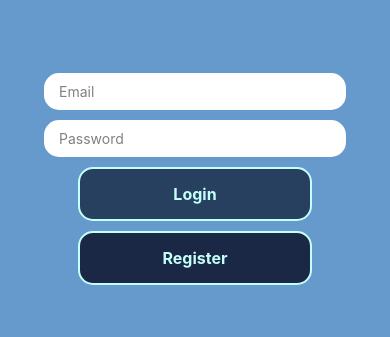
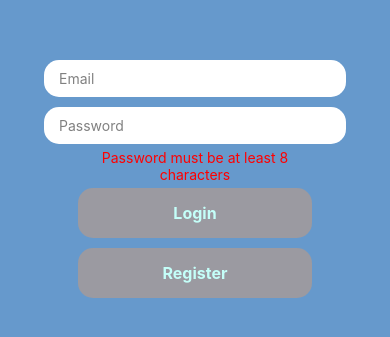
Before and after one commit to CallumKirkman/UniSafetyApp, a React Native app: screen /Login in a window 390 px wide. Shown: the part 243-580 px from the top of the page. Built offline with nearby package versions, Linux system fonts and the light colour scheme.

Commit message:
Add toggle buttons for valid account password

```diff
--- a/app/screens/ContactAddScreen.js
+++ b/app/screens/ContactAddScreen.js
@@ -72,13 +72,12 @@ const ContactAdd = ({ navigation, route }) => {
       <View style={styles.buttonContainer}>
         {/* Toggle disabled button */}
         {disabledStatus ? (
-          <TouchableOpacity
-            style={styles.buttonInvalid}
-            disabled={disabledStatus}
-          >
+          // Invalid
+          <TouchableOpacity style={styles.buttonInvalid} disabled={true}>
             <Text style={styles.buttonText}>Add contact</Text>
           </TouchableOpacity>
         ) : (
+          // Valid
           <TouchableOpacity style={styles.button} onPress={runAddContact}>
             <Text style={styles.buttonText}>Add contact</Text>
           </TouchableOpacity>
--- a/app/screens/ContactEditScreen.js
+++ b/app/screens/ContactEditScreen.js
@@ -82,13 +82,12 @@ const ContactEdit = ({ navigation, route }) => {
       <View style={styles.buttonContainer}>
         {/* Toggle disabled button */}
         {disabledStatus ? (
-          <TouchableOpacity
-            style={styles.buttonInvalid}
-            disabled={disabledStatus}
-          >
+          // Invalid
+          <TouchableOpacity style={styles.buttonInvalid} disabled={true}>
             <Text style={styles.buttonText}>Edit contact</Text>
           </TouchableOpacity>
         ) : (
+          // Valid
           <TouchableOpacity style={styles.button} onPress={runEditContact}>
             <Text style={styles.buttonText}>Edit contact</Text>
           </TouchableOpacity>
--- a/app/screens/LoginScreen.js
+++ b/app/screens/LoginScreen.js
@@ -17,6 +17,8 @@ const Login = ({ navigation }) => {
   const [email, setEmail] = useState("");
   const [password, setPassword] = useState("");
 
+  const [disabledStatus, setDisabledStatus] = useState(true);
+
   useEffect(() => {
     const unsubscribe = auth.onAuthStateChanged((user) => {
       if (user) {
@@ -26,6 +28,16 @@ const Login = ({ navigation }) => {
 
     return unsubscribe;
   }, []);
+
+  useEffect(() => {
+    if (password.length > 7 && email != "") {
+      // Acceptable format
+      setDisabledStatus(false);
+    } else {
+      // Not acceptable format
+      setDisabledStatus(true);
+    }
+  });
 
   const signUp = () => {
     try {
@@ -88,6 +100,29 @@ const Login = ({ navigation }) => {
       </View>
 
       <View style={styles.buttonContainer}>
+        {/* Toggle disabled button */}
+        {disabledStatus ? (
+          // Invalid
+          <>
+            <Text
+              style={{
+                color: "red",
+                textAlign: "center",
+              }}
+            >
+              Password must be at least 8 characters
+            </Text>
+            <TouchableOpacity style={[styles.buttonInvalid]} disabled={true}>
+              <Text style={styles.buttonText}>Login</Text>
+            </TouchableOpacity>
+
+            <TouchableOpacity style={[styles.buttonInvalid]} disabled={true}>
+              <Text style={styles.buttonText}>Register</Text>
+            </TouchableOpacity>
+          </>
+        ) : (
+          // Valid
+          <>
             <TouchableOpacity style={[styles.button]} onPress={logIn}>
               <Text style={styles.buttonText}>Login</Text>
             </TouchableOpacity>
@@ -98,6 +133,8 @@ const Login = ({ navigation }) => {
             >
               <Text style={styles.buttonText}>Register</Text>
             </TouchableOpacity>
+          </>
+        )}
       </View>
     </KeyboardAvoidingView>
   );
--- a/app/screens/RegisterScreen.js
+++ b/app/screens/RegisterScreen.js
@@ -62,13 +62,12 @@ const Register = ({ navigation }) => {
       <View style={styles.buttonContainer}>
         {/* Toggle disabled button */}
         {disabledStatus ? (
-          <TouchableOpacity
-            style={styles.buttonInvalid}
-            disabled={disabledStatus}
-          >
+          // Invalid
+          <TouchableOpacity style={styles.buttonInvalid} disabled={true}>
             <Text style={styles.buttonText}>Create user</Text>
           </TouchableOpacity>
         ) : (
+          // Valid
           <TouchableOpacity style={styles.button} onPress={runCreateUser}>
             <Text style={styles.buttonText}>Create user</Text>
           </TouchableOpacity>
```
Lines whose indentation alone changed are shown as unchanged.
